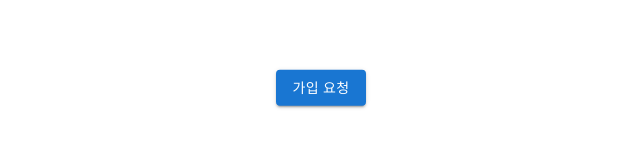
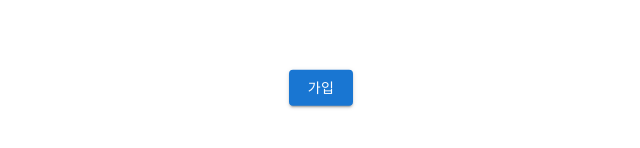
Before and after one commit to Jungsooooooo/mafia_front, a React (Create React App) app: page /join in a window 1280 px wide. Shown: the part 346-494 px from the top of the page, without its empty margins (319-959 px from the left). Built offline with nearby package versions, Linux system fonts and the light colour scheme.

Commit message:
회원가입 할 때 modal창 구현 및 실제 데이터 저장 완료

```diff
--- a/src/join/Join.js
+++ b/src/join/Join.js
@@ -1,5 +1,5 @@
 import { useState, useEffect } from "react";
-
+import axios from "axios";
 import Box from "@mui/material/Box";
 import { useSelector } from "react-redux";
 import Input from "@mui/material/Input";
@@ -8,9 +8,13 @@ import "../css/Join.css";
 import { Button } from "@mui/material";
 import { useNavigate } from "react-router-dom";
 
+import DialogModal from "../common/DialogModal";
+
 const Join = () => {
   const [username, setUserName] = useState("");
   const [password, setPassword] = useState("");
+  const [openLoginSuccessModal, setOpenLoginSuccessModal] = useState(false);
+  const [joinInfo, setJoinInfo] = useState("");
 
   const isLogged = useSelector((state) => state.loginSession);
   const navigate = useNavigate();
@@ -30,6 +34,34 @@ const Join = () => {
     }
   };
 
+  const handleJoin = () => {
+    const input = {
+      username: username,
+      password: password,
+    };
+
+    if (input.username === "" || input.password === "") {
+      setOpenLoginSuccessModal(true);
+      return setJoinInfo("아이디와 비밀번호를 입력해주세요");
+    }
+
+    axios
+      .post("/api/users/join", input)
+      .then((res) => {
+        console.log(res.data);
+        setOpenLoginSuccessModal(true);
+        setJoinInfo("회원가입이 완료되었습니다.");
+      })
+      .catch((error) => {
+        setOpenLoginSuccessModal(true);
+        setJoinInfo("아이디가 중복됩니다");
+      });
+  };
+
+  const handleModalClose = () => {
+    setOpenLoginSuccessModal(false);
+  };
+
   return (
     <>
       <div className="centered">
@@ -47,20 +79,28 @@ const Join = () => {
           </div>
           <div>
             <Input
-              type="text"
+              type="password"
               name="password"
               placeholder="대소문자 및 숫자 포함 8자리 이상"
               value={password}
-              onChange={"handleInputChange"}
+              onChange={handleInputChange}
               fullWidth={true}
             />
           </div>
         </Box>
 
         <div className="joinButton">
-          <Button variant="contained">가입 요청</Button>
+          <Button variant="contained" onClick={handleJoin}>
+            가입
+          </Button>
         </div>
       </div>
+      <DialogModal
+        open={openLoginSuccessModal}
+        title={"가입"}
+        info={joinInfo}
+        close={handleModalClose}
+      />
     </>
   );
 };
```
